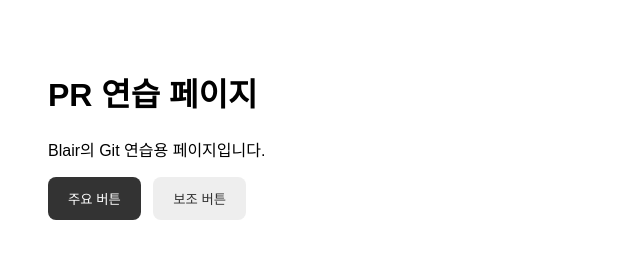
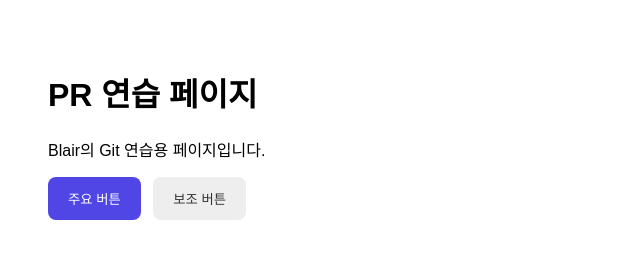
Before and after one commit to blairgaeun/pr-practice, a plain HTML site: page index.html in a window 1280 px wide. Shown: the whole page, without its empty margins (0-640 px from the left). Drawn offline with Linux system fonts and the light colour scheme.

Commit message:
fix: 주요 버튼 색상을 브랜드 컬러로 변경

```diff
--- a/index.html
+++ b/index.html
@@ -6,7 +6,7 @@
   <style>
     body { font-family: sans-serif; padding: 40px; }
     .btn { padding: 12px 20px; border: none; border-radius: 8px; margin-right: 8px; cursor: pointer; }
-    .btn-primary { background: #333333; color: white; }
+    .btn-primary { background: #4f46e5; color: white; }
     .btn-secondary { background: #eeeeee; color: #333333; }
   </style>
 </head>
```
